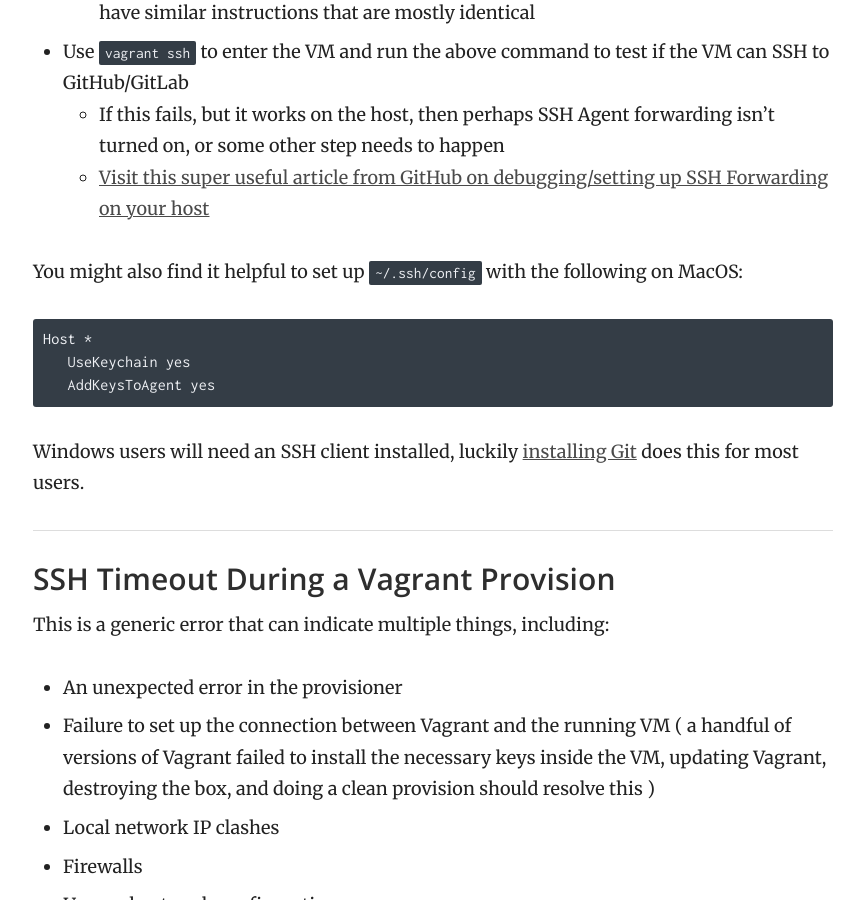
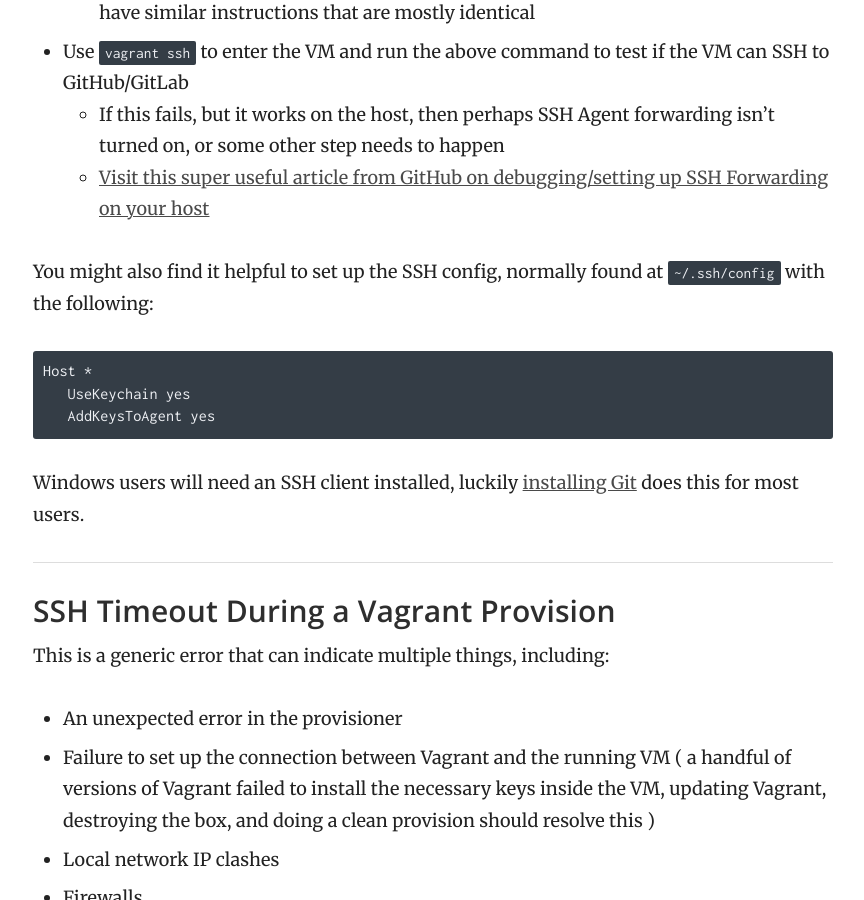
Before and after one commit to Varying-Vagrant-Vagrants/varyingvagrantvagrants.org, a Jekyll site: the page built from docs/en-US/troubleshooting/index.md, in a window 1280 px wide and 900 px high, scrolled down 1601 px. Shown: the whole window, without its empty margins (357-1221 px from the left). Built offline with Jekyll 4.4.1, drawn with Linux system fonts in a browser that asks for light colours.

Commit message:
make the ssh config check generic rather than Mac specific

````diff
--- a/docs/en-US/troubleshooting/index.md
+++ b/docs/en-US/troubleshooting/index.md
@@ -36,7 +36,7 @@ VVV turns on SSH forwarding, so if you can access it on the host, so can VVV. Th
    - If this fails, but it works on the host, then perhaps SSH Agent forwarding isn't turned on, or some other step needs to happen
    - [Visit this super useful article from GitHub on debugging/setting up SSH Forwarding on your host](https://developer.github.com/v3/guides/using-ssh-agent-forwarding/)
 
-You might also find it helpful to set up `~/.ssh/config` with the following on MacOS:
+You might also find it helpful to set up the SSH config, normally found at `~/.ssh/config` with the following:
 
 ```
 Host *
````
